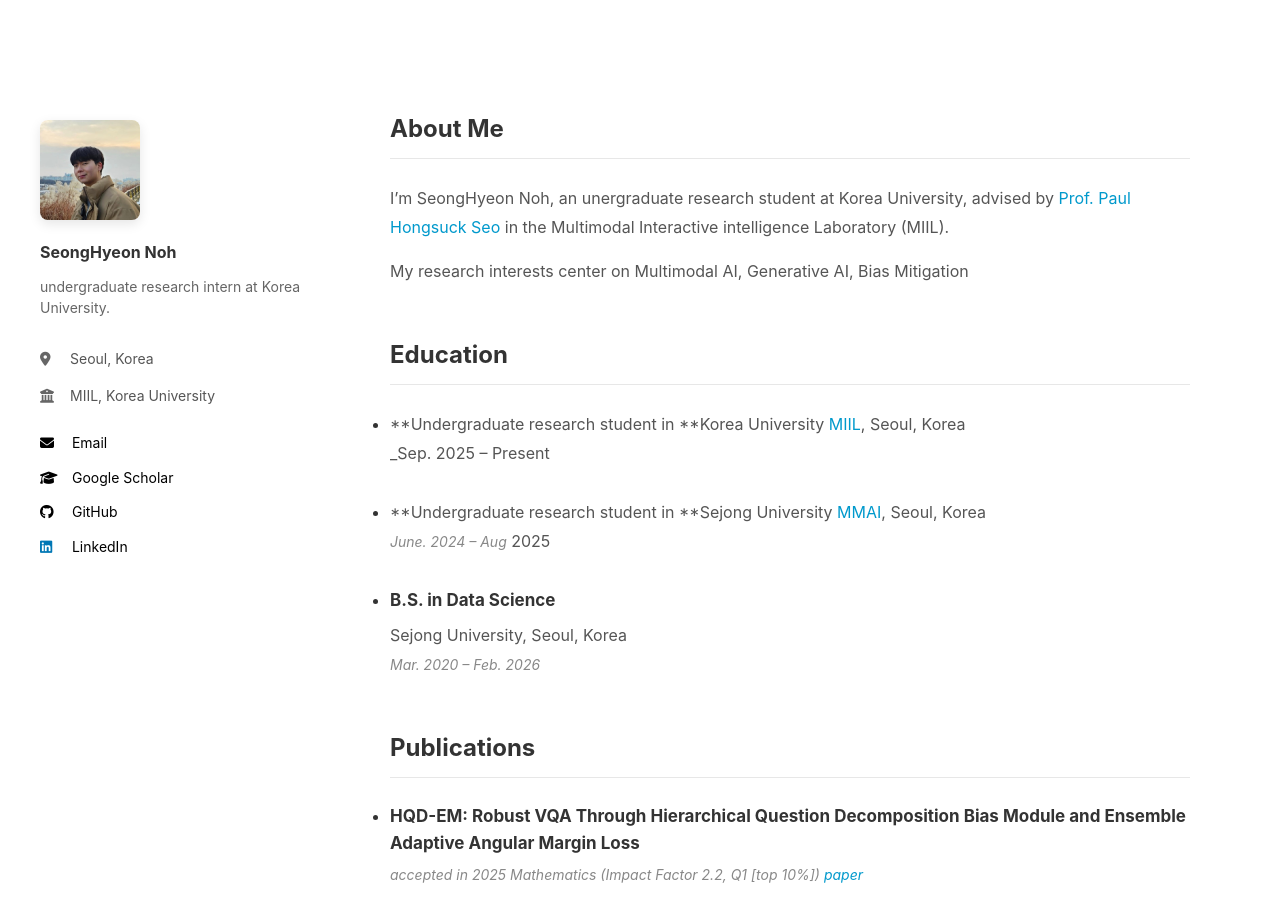
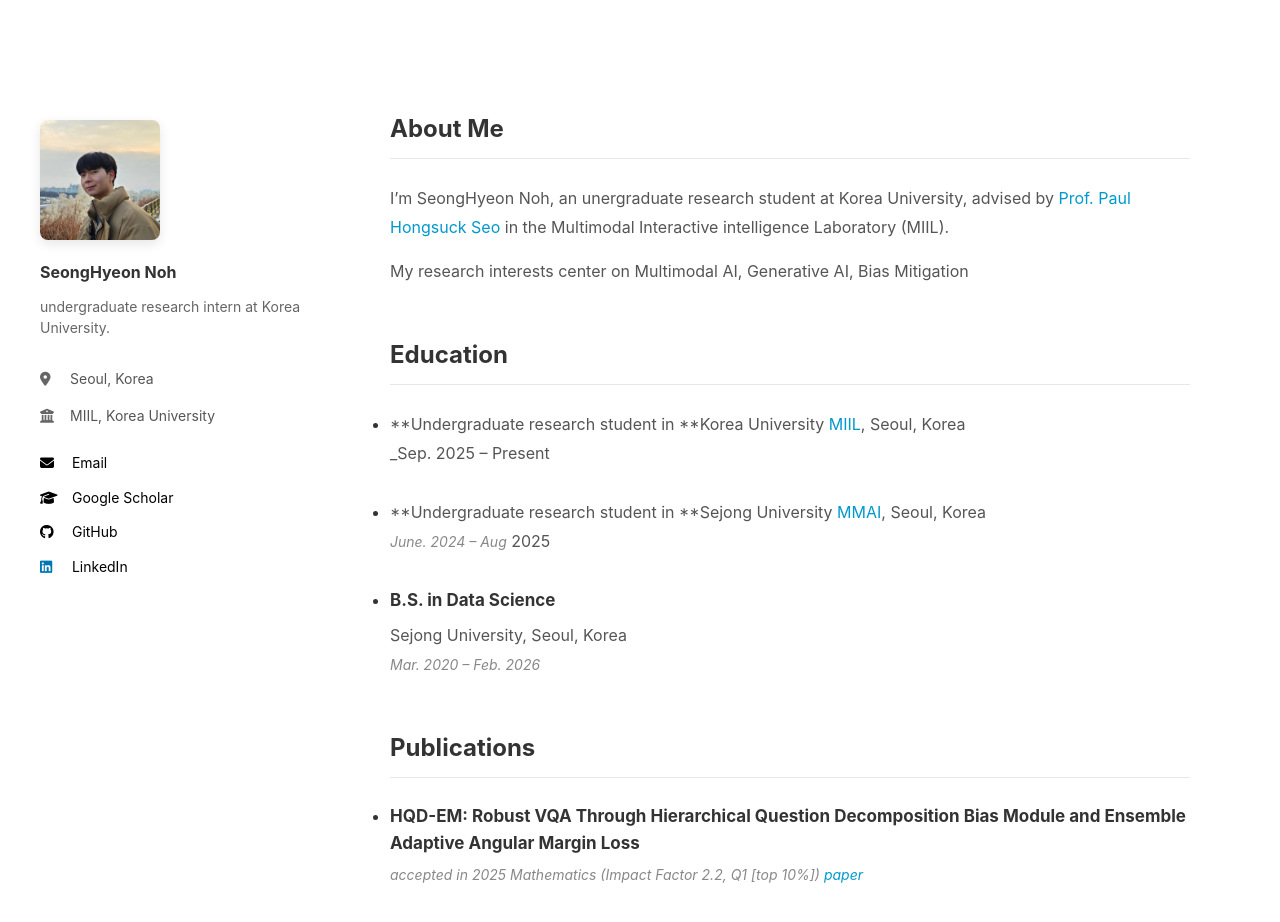
Before and after one commit to nohse/nohse.github.io, a Jekyll site: the page built from index.md, in a window 1280 px wide and 1028 px high. Shown: the top 922 px of the window. Built offline with Jekyll 4.4.1, drawn with Linux system fonts in a browser that asks for light colours.

Commit message:
Update profile.css

```diff
--- a/assets/css/profile.css
+++ b/assets/css/profile.css
@@ -29,8 +29,8 @@ body {
 }
 
 .profile-image {
-    width: 100%;
-    max-width: 100px;
+    width: 120%;
+    max-width: 120px;
     height: auto;
     border-radius: 8px;
     margin-bottom: 20px;
```
